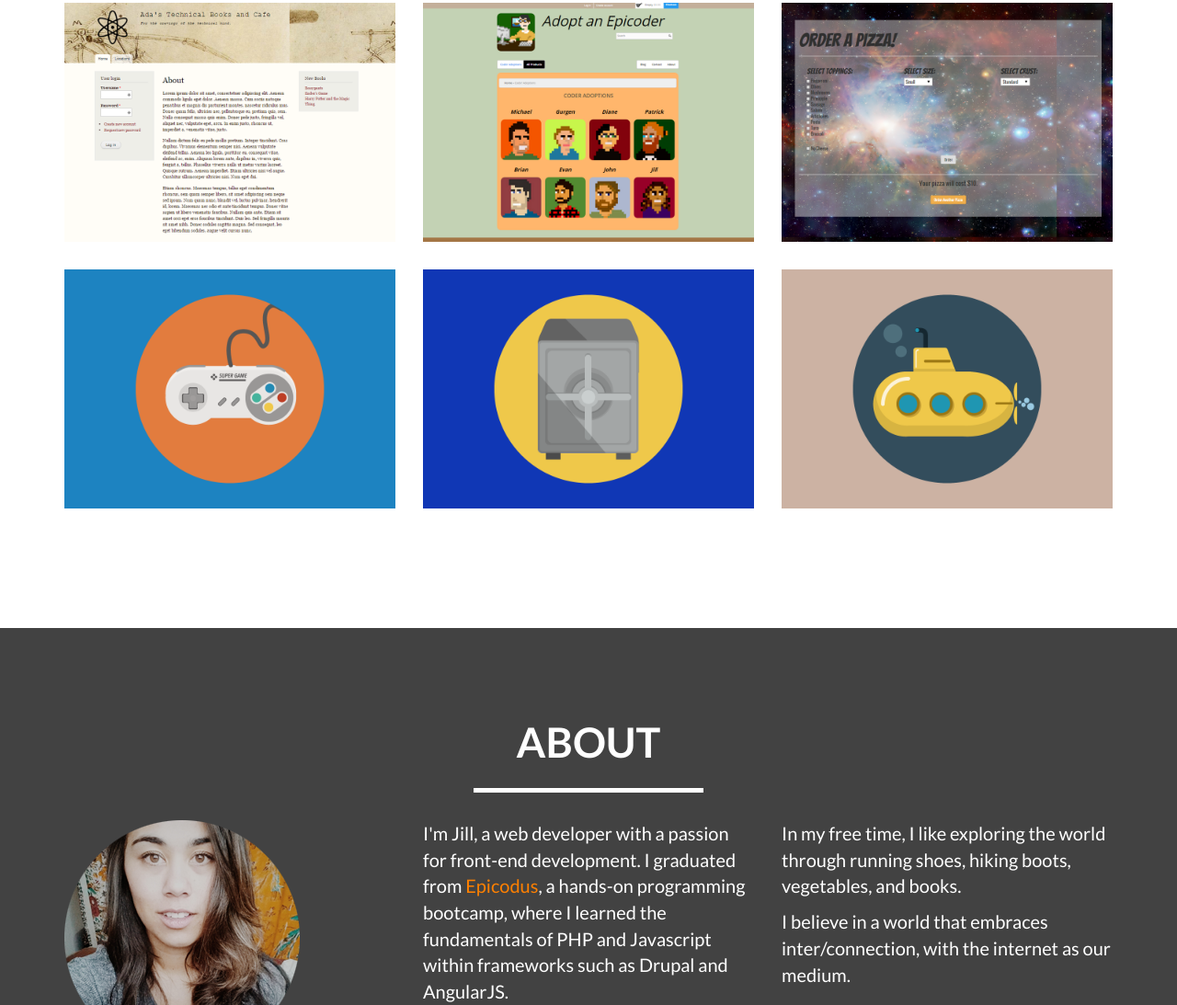
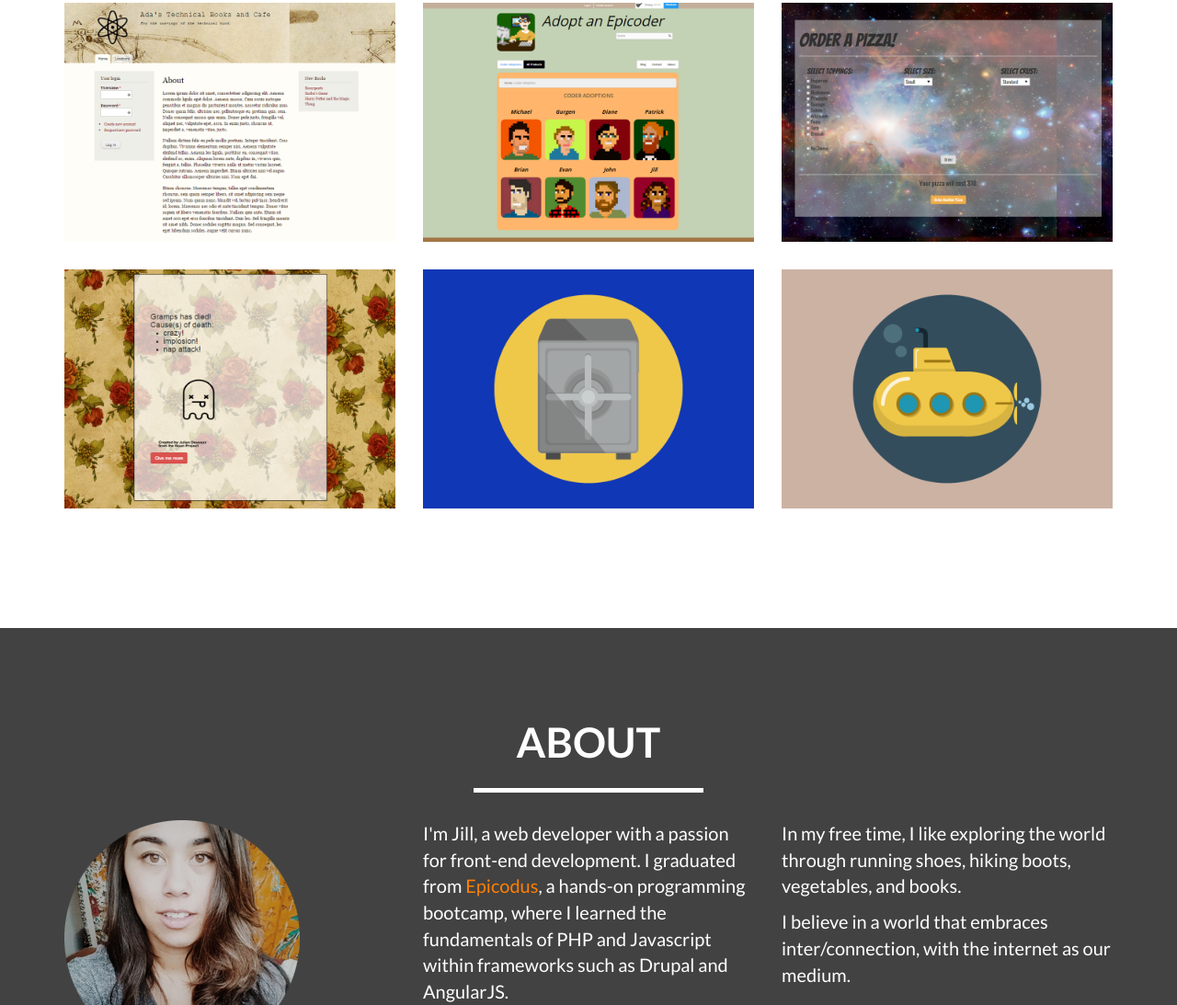
Before and after one commit to jillkuchman/freebird, a website: page index.html in a window 1280 px wide. Shown: the part 646-1739 px from the top of the page at 92% size. Drawn offline with nearby package versions, Linux system fonts and the light colour scheme.

Commit message:
Add Tamacrotchety screenshot to index.html

```diff
--- a/index.html
+++ b/index.html
@@ -137,7 +137,7 @@
                                 <i class="fa fa-search-plus fa-3x"></i>
                             </div>
                         </div>
-                        <img src="img/portfolio/game.png" class="img-responsive" alt="">
+                        <img src="img/portfolio/tamacrotchety.png" class="img-responsive" alt="A screenshot of the Tamacrotchety app.">
                     </a>
                 </div>
                 <div class="col-sm-4 portfolio-item">
@@ -416,7 +416,7 @@
                         <div class="modal-body">
                             <h2>Project Title</h2>
                             <hr class="star-primary">
-                            <img src="img/portfolio/game.png" class="img-responsive img-centered" alt="">
+                            <img src="img/portfolio/tamacrotchety.png" class="img-responsive img-centered" alt="A screenshot of the Tamacrotchety app.">
                             <p>Use this area of the page to describe your project. The icon above is part of a free icon set by <a href="https://sellfy.com/p/8Q9P/jV3VZ/">Flat Icons</a>. On their website, you can download their free set with 16 icons, or you can purchase the entire set with 146 icons for only $12!</p>
                             <ul class="list-inline item-details">
                                 <li>Client:
```
Also changed, not shown: img/portfolio/tamacrotchety.png (added).
